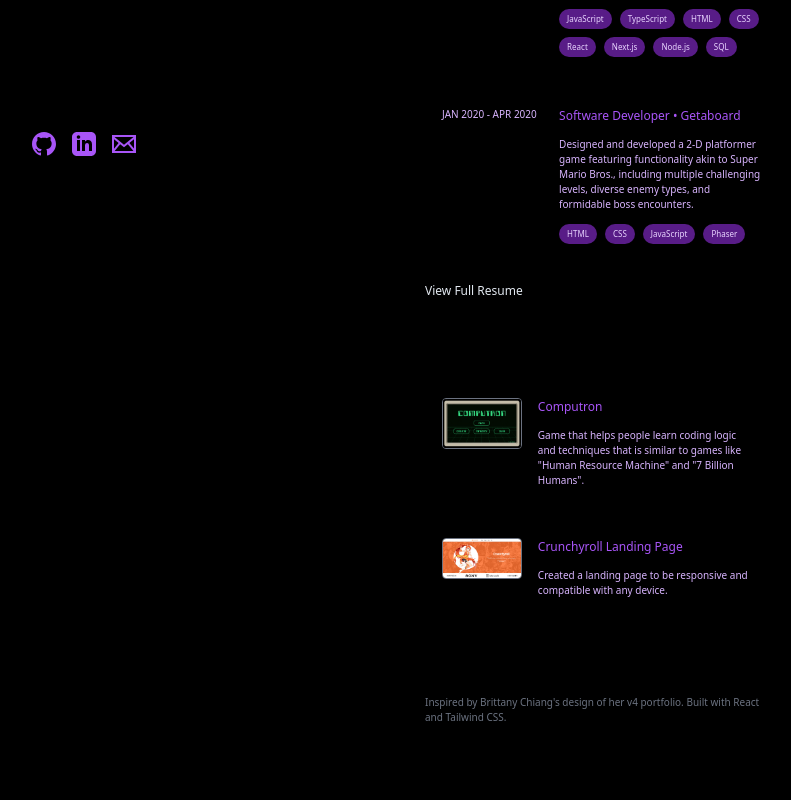
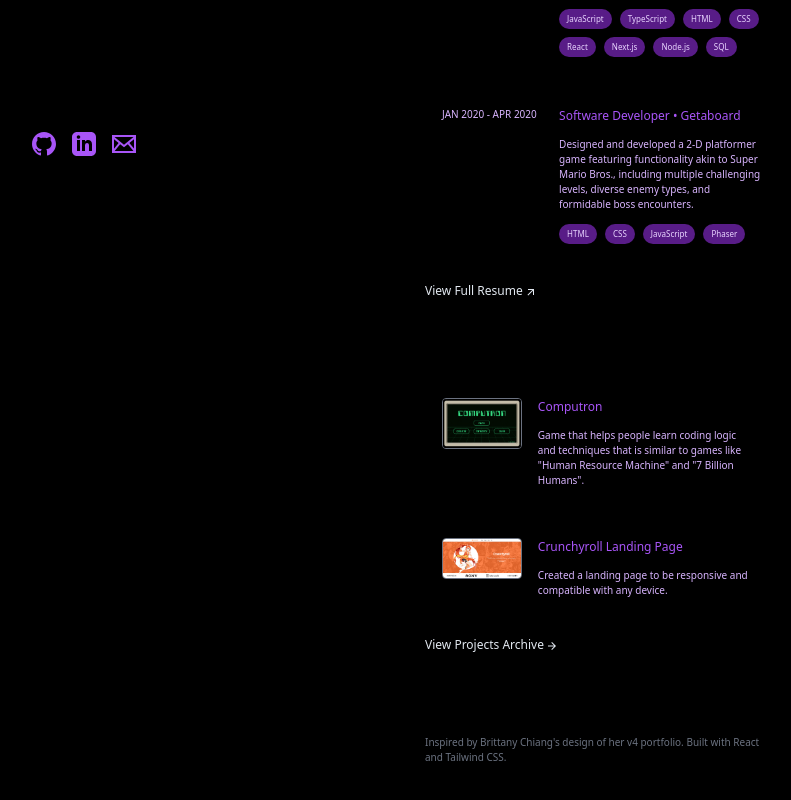
Before and after one commit to KevinZheng99/portfolio-v2, a React (Vite) app: page / in a window 1280 px wide. Shown: the part 588-1388 px from the top of the page, without its empty margins (235-1026 px from the left). Built offline with nearby package versions, Linux system fonts and the light colour scheme.

Commit message:
link arrow tranlate animation

```diff
--- a/src/components/Sections/Experience.jsx
+++ b/src/components/Sections/Experience.jsx
@@ -65,16 +65,26 @@
           </li>
         </a>
       </ul>
-      <div>
-        <a
-          className="text-slate-200 text-xs font-medium hover:text-purple-500 transition-all"
-          href="https://drive.google.com/file/d/1TAV-DTB6SrybSW5X8pzV7TLO8MAjNKYh/view?usp=sharing"
-          target="_blank"
-          rel="noreferrer"
+      <a
+        className="group text-slate-200 text-xs font-medium hover:text-purple-500 transition-all"
+        href="https://drive.google.com/file/d/1TAV-DTB6SrybSW5X8pzV7TLO8MAjNKYh/view?usp=sharing"
+        target="_blank"
+        rel="noreferrer"
+      >
+        <span className="mr-0.5">View Full Resume</span>
+        <svg
+          className="inline group-hover:translate-x-0.5 group-hover:-translate-y-0.5 transition-transform"
+          xmlns="http://www.w3.org/2000/svg"
+          width="1em"
+          height="1em"
+          viewBox="0 0 24 24"
         >
-          View Full Resume
-        </a>
-      </div>
+          <path
+            fill="currentColor"
+            d="M6 6v2h8.59L5 17.59L6.41 19L16 9.41V18h2V6z"
+          />
+        </svg>
+      </a>
     </section>
   );
 }
--- a/src/components/Sections/Projects.jsx
+++ b/src/components/Sections/Projects.jsx
@@ -47,6 +47,26 @@
           </li>
         </a>
       </ul>
+      <a
+        className="group text-slate-200 text-xs font-medium hover:text-purple-500 transition-all"
+        href="/archive"
+        target="_blank"
+        rel="noreferrer"
+      >
+        <span className="mr-0.5">View Projects Archive</span>
+        <svg
+          className="inline group-hover:translate-x-1 transition-transform"
+          xmlns="http://www.w3.org/2000/svg"
+          width="1em"
+          height="1em"
+          viewBox="0 0 24 24"
+        >
+          <path
+            fill="currentColor"
+            d="m12 4l-1.41 1.41L16.17 11H4v2h12.17l-5.58 5.59L12 20l8-8z"
+          />
+        </svg>
+      </a>
     </section>
   );
 }
```
